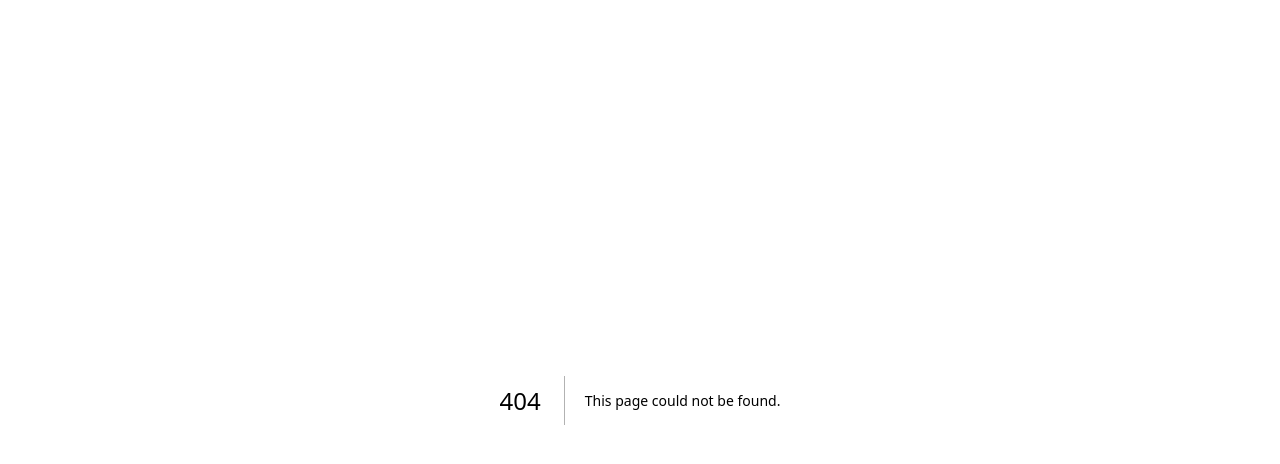
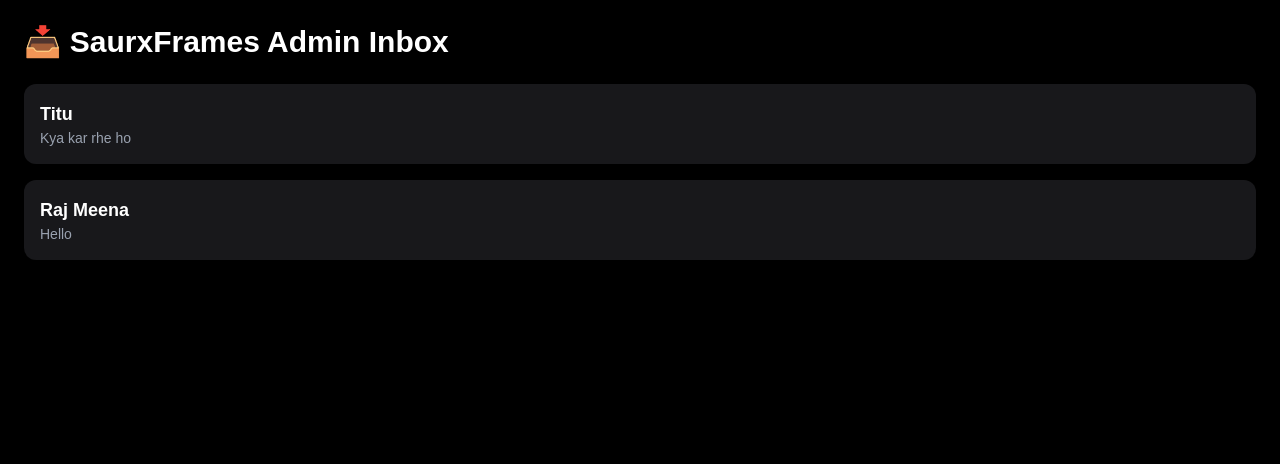
Before and after one commit to saurxframes/saurxframes-studio, a Next.js app: page /admin in a window 1280 px wide. Before the commit this address had no page. Shown: the top 464 px of the page. Built offline with nearby package versions, Linux system fonts and the light colour scheme.

Commit message:
Add admin page

```diff
--- /dev/null
+++ b/app/admin/page.tsx
@@ -0,0 +1,42 @@
+"use client";
+
+import Link from "next/link";
+
+const users = [
+  {
+    id: 1,
+    name: "Titu",
+    lastMessage: "Kya kar rhe ho",
+  },
+  {
+    id: 2,
+    name: "Raj Meena",
+    lastMessage: "Hello",
+  },
+];
+
+export default function AdminPage() {
+  return (
+    <main className="min-h-screen bg-black text-white p-6">
+      <h1 className="text-3xl font-bold mb-6">
+        📥 SaurxFrames Admin Inbox
+      </h1>
+
+      <div className="space-y-4">
+        {users.map((user) => (
+          <Link
+            key={user.id}
+            href={`/chat?user=${user.id}`}
+            className="block bg-zinc-900 hover:bg-zinc-800 rounded-xl p-4"
+          >
+            <h2 className="text-lg font-semibold">{user.name}</h2>
+
+            <p className="text-gray-400 text-sm">
+              {user.lastMessage}
+            </p>
+          </Link>
+        ))}
+      </div>
+    </main>
+  );
+}
```
